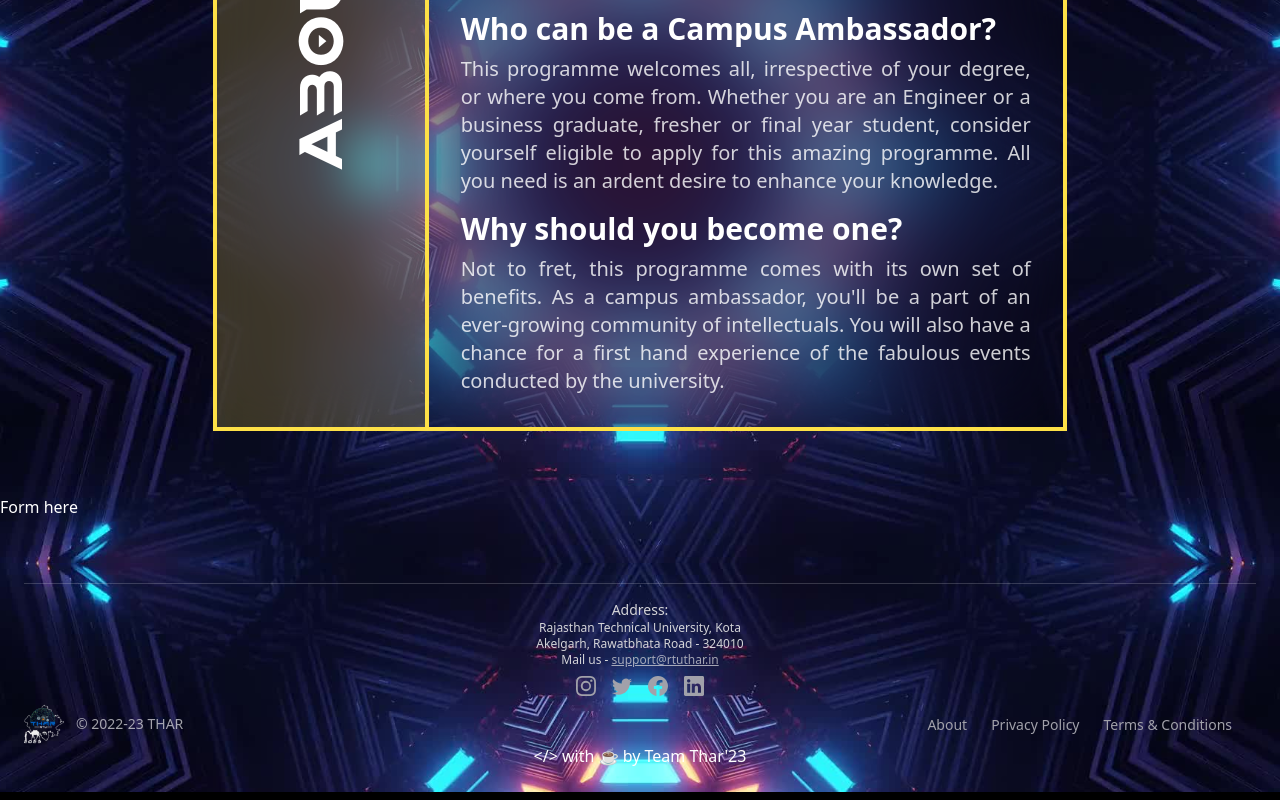
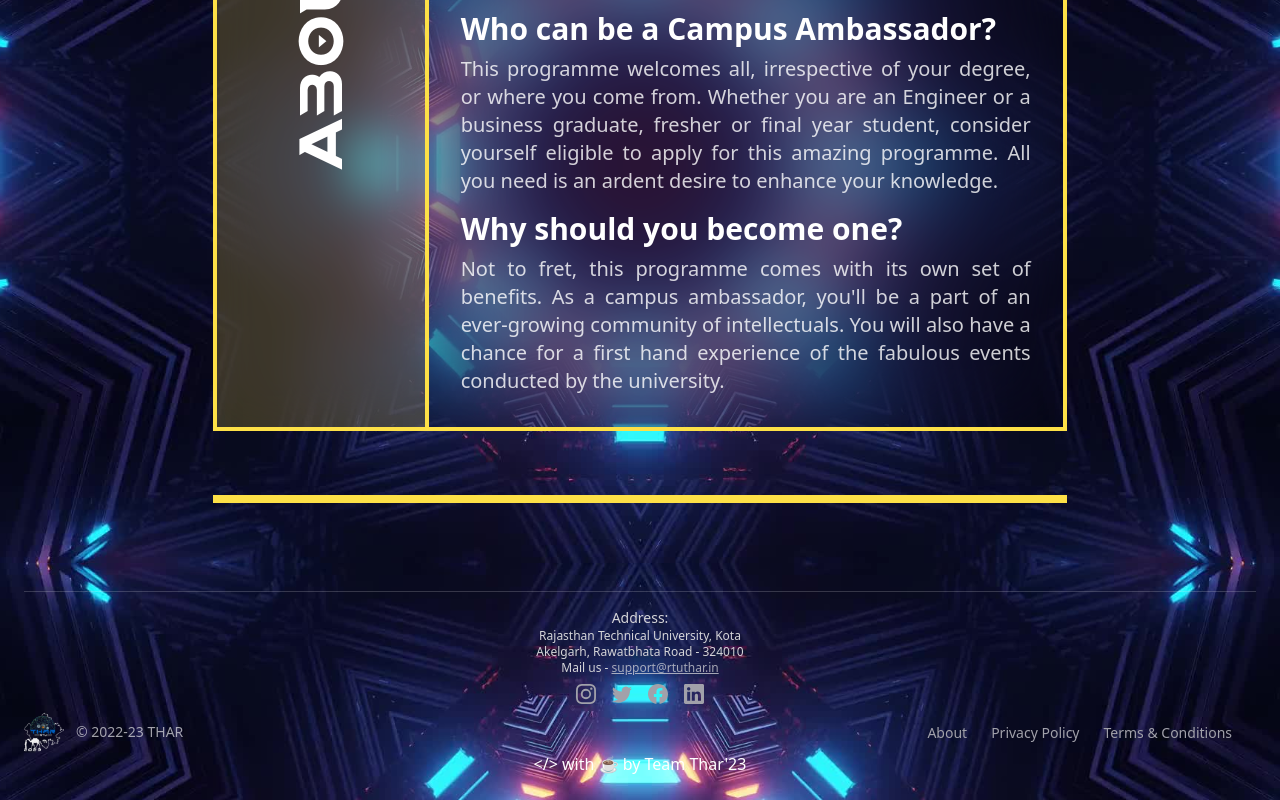
Before and after one commit to ishanjain1502/thar, a Next.js app: page /ca in a window 1280 px wide. Shown: the part 1037-1837 px from the top of the page. Built offline with nearby package versions, Linux system fonts and the light colour scheme.

Commit message:
About text fix

```diff
--- a/components/ca/Form.js
+++ b/components/ca/Form.js
@@ -2,8 +2,9 @@ import React from "react";
 
 export default function About() {
   return (
-    <div className="" id="form">
-      Form here
+    <div id="aboutca" className="flex justify-center my-12 md:my-14 lg:my-16">
+      {/* Flex Break Point - lg */}
+      <div className="w-11/12 sm:w-10/12 md:w-8/12 xl:w-8/12 border-4 border-yellow-300 flex flex-col lg:flex-row"></div>
     </div>
   );
 }
```
